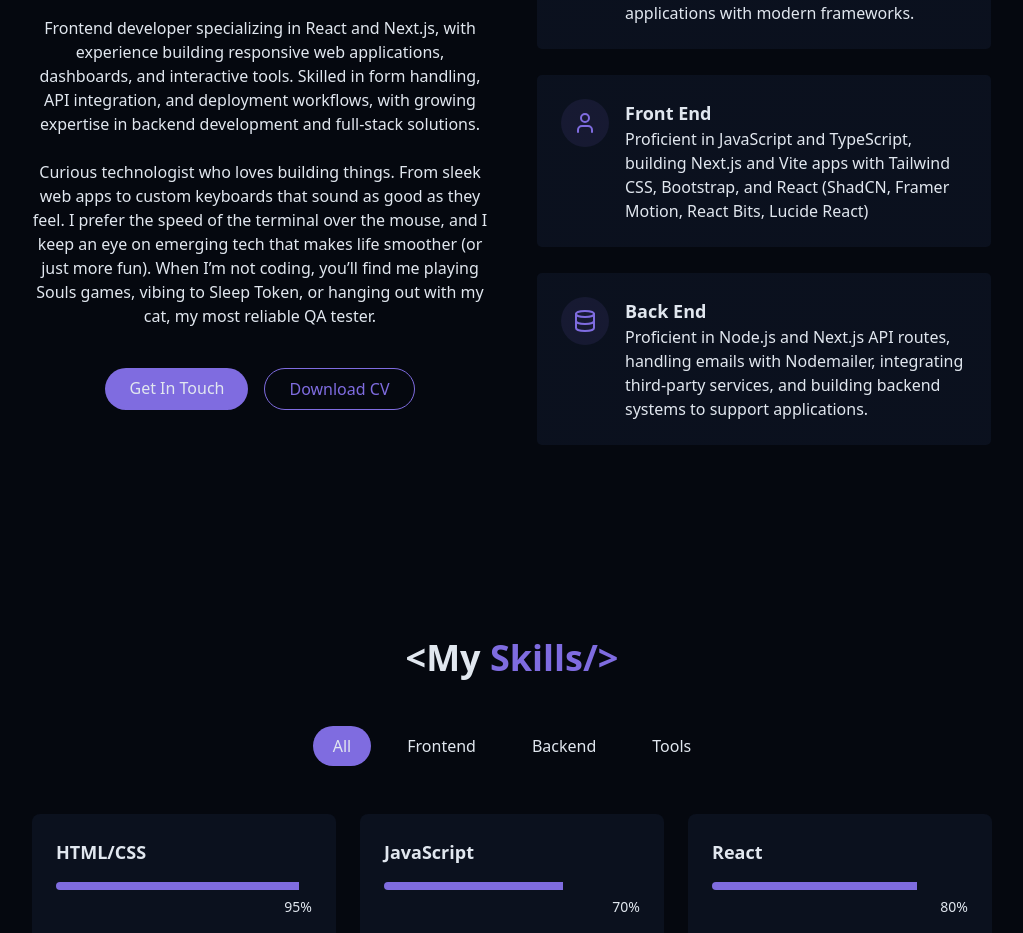
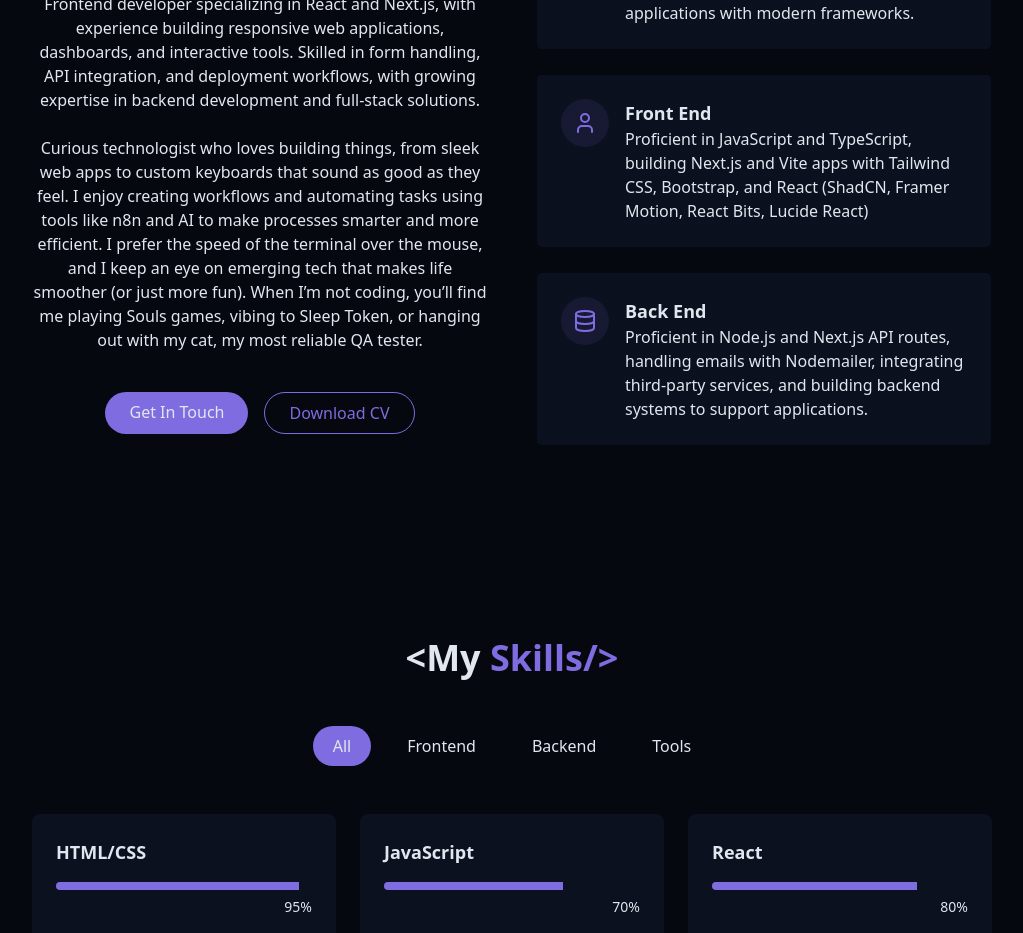
Before and after one commit to codename-SilverMask/portfolio_react, a React (Vite) app: page / in a window 1280 px wide. Shown: the part 1060-1993 px from the top of the page, without its empty margins (128-1151 px from the left). Built offline with nearby package versions, Linux system fonts and the light colour scheme.

Commit message:
AboutSection Updated

```diff
--- a/src/components/AboutSection.jsx
+++ b/src/components/AboutSection.jsx
@@ -20,9 +20,11 @@ export const AboutSection = () => {
               development and full-stack solutions.
             </p>
             <p className="text-muted-foreground">
-              Curious technologist who loves building things. From sleek web
-              apps to custom keyboards that sound as good as they feel. I prefer
-              the speed of the terminal over the mouse, and I keep an eye on
+              Curious technologist who loves building things, from sleek web
+              apps to custom keyboards that sound as good as they feel. I enjoy
+              creating workflows and automating tasks using tools like n8n and
+              AI to make processes smarter and more efficient. I prefer the
+              speed of the terminal over the mouse, and I keep an eye on
               emerging tech that makes life smoother (or just more fun). When
               I’m not coding, you’ll find me playing Souls games, vibing to
               Sleep Token, or hanging out with my cat, my most reliable QA
```
